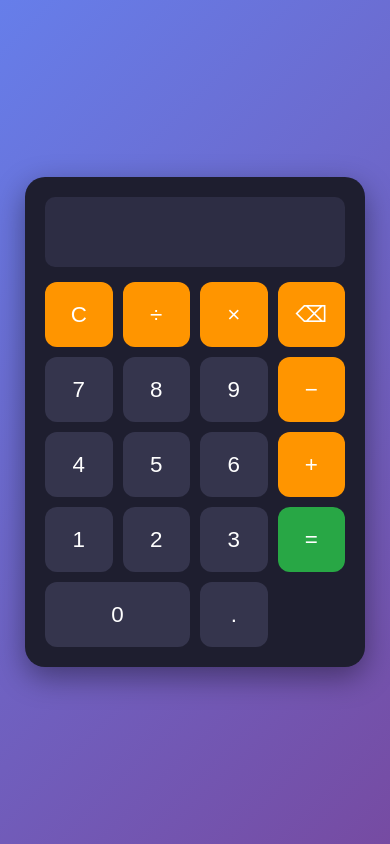
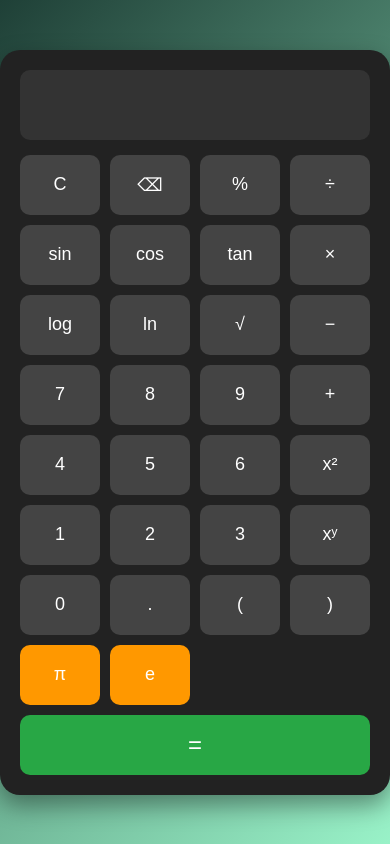
Before and after one commit to prashantmendhe65-eng/calculator, a plain HTML site: page index.html in a window 390 px wide. Drawn offline with Linux system fonts and the light colour scheme.

Commit message:
scientific_calculator
# Scientific Calculator

## Overview

Scientific Calculator is a web-based application developed using HTML, CSS, and JavaScript. It provides both basic arithmetic calculations and advanced scientific functions through a modern and user-friendly interface.

## Features

### Basic Operations

* Addition (+)
* Subtraction (-)
* Multiplication (×)
* Division (÷)
* Percentage (%)
* Decimal calculations

### Scientific Functions

* Sine (sin)
* Cosine (cos)
* Tangent (tan)
* Logarithm (log)
* Natural Logarithm (ln)
* Square Root (√)
* Power (x²)
* Exponential Power (xʸ)
* Pi (π)
* Euler's Number (e)
* Parentheses Support

### Additional Features

* Clear Screen (C)
* Delete Last Character (⌫)
* Error Handling for Invalid Expressions
* Responsive Design
* Interactive User Interface

## Technologies Used

* HTML5
* CSS3
* JavaScript (ES6)

## Project Structure

Scientific-Calculator/

├── index.html

├── style.css

└── script.js

## How to Run

1. Download or clone the repository.
2. Open the project folder.
3. Launch `index.html` in any modern web browser.

## Learning Outcomes

* DOM Manipulation
* Event Handling
* JavaScript Math Functions
* Responsive Web Design
* Frontend Development Fundamentals

## Future Enhancements

* Keyboard Input Support
* Calculation History
* Dark/Light Theme
* Memory Functions (M+, M-, MR, MC)
* Degree/Radian Toggle
* Advanced Scientific Functions

## Author

Prashant Mendhe


Developed a responsive scientific calculator web application supporting arithmetic, trigonometric, logarithmic, and exponential operations. Implemented dynamic user interactions, mathematical functions, and error handling using JavaScript while designing a modern user interface with HTML and CSS.

```diff
--- a/index.html
+++ b/index.html
@@ -3,38 +3,59 @@
 <head>
     <meta charset="UTF-8">
     <meta name="viewport" content="width=device-width, initial-scale=1.0">
-    <title>Calculator</title>
+    <title>Scientific Calculator</title>
     <link rel="stylesheet" href="style.css">
 </head>
 <body>
 
 <div class="calculator">
+
     <input type="text" id="display" readonly>
 
     <div class="buttons">
-            <button onclick="clearDisplay()" class="operator">C</button>
-            <button onclick="appendValue('/')" class="operator">÷</button>
-            <button onclick="appendValue('*')" class="operator">×</button>
-            <button onclick="deleteLast()" class="operator">⌫</button>
+
+        <button onclick="clearDisplay()">C</button>
+        <button onclick="deleteLast()">⌫</button>
+        <button onclick="appendValue('%')">%</button>
+        <button onclick="appendValue('/')">÷</button>
+
+        <button onclick="appendFunction('Math.sin(')">sin</button>
+        <button onclick="appendFunction('Math.cos(')">cos</button>
+        <button onclick="appendFunction('Math.tan(')">tan</button>
+        <button onclick="appendValue('*')">×</button>
+
+        <button onclick="appendFunction('Math.log10(')">log</button>
+        <button onclick="appendFunction('Math.log(')">ln</button>
+        <button onclick="appendFunction('Math.sqrt(')">√</button>
+        <button onclick="appendValue('-')">−</button>
 
         <button onclick="appendValue('7')">7</button>
         <button onclick="appendValue('8')">8</button>
         <button onclick="appendValue('9')">9</button>
-            <button onclick="appendValue('-')" class="operator">−</button>
+        <button onclick="appendValue('+')">+</button>
 
         <button onclick="appendValue('4')">4</button>
         <button onclick="appendValue('5')">5</button>
         <button onclick="appendValue('6')">6</button>
-            <button onclick="appendValue('+')" class="operator">+</button>
+        <button onclick="appendFunction('**2')">x²</button>
 
         <button onclick="appendValue('1')">1</button>
         <button onclick="appendValue('2')">2</button>
         <button onclick="appendValue('3')">3</button>
-            <button onclick="calculate()" rowspan="2" class="equal">=</button>
+        <button onclick="appendFunction('**')">xʸ</button>
 
-            <button onclick="appendValue('0')" class="zero">0</button>
+        <button onclick="appendValue('0')">0</button>
         <button onclick="appendValue('.')">.</button>
+        <button onclick="appendValue('(')">(</button>
+        <button onclick="appendValue(')')">)</button>
+
+        <button onclick="appendFunction('Math.PI')" class="wide">π</button>
+        <button onclick="appendFunction('Math.E')" class="wide">e</button>
+
+        <button onclick="calculate()" class="equal">=</button>
+
     </div>
+
 </div>
 
 <script src="script.js"></script>
--- a/script.js
+++ b/script.js
@@ -1,21 +1,33 @@
+window.onload = function () {
+
     const display = document.getElementById("display");
 
-function appendValue(value) {
+    window.appendValue = function(value){
         display.value += value;
     }
 
-function clearDisplay() {
+    window.appendFunction = function(value){
+        display.value += value;
+    }
+
+    window.clearDisplay = function(){
         display.value = "";
     }
 
-function deleteLast() {
+    window.deleteLast = function(){
         display.value = display.value.slice(0, -1);
     }
 
-function calculate() {
-    try {
-        display.value = eval(display.value);
-    } catch {
+    window.calculate = function(){
+
+        try{
+            let result = eval(display.value);
+            display.value = result;
+        }
+        catch(error){
             display.value = "Error";
         }
+
     }
+
+}
--- a/style.css
+++ b/style.css
@@ -1,78 +1,71 @@
-* {
-    margin: 0;
-    padding: 0;
-    box-sizing: border-box;
+*{
+    margin:0;
+    padding:0;
+    box-sizing:border-box;
+    font-family:Arial, sans-serif;
 }
 
-body {
-    height: 100vh;
-    display: flex;
-    justify-content: center;
-    align-items: center;
-    font-family: Arial, sans-serif;
-    background: linear-gradient(135deg, #667eea, #764ba2);
+body{
+    height:100vh;
+    display:flex;
+    justify-content:center;
+    align-items:center;
+    background:linear-gradient(135deg,#1f4037,#99f2c8);
 }
 
-.calculator {
-    width: 340px;
-    background: #1e1e2f;
-    padding: 20px;
-    border-radius: 20px;
-    box-shadow: 0px 10px 30px rgba(0,0,0,0.4);
+.calculator{
+    width:420px;
+    background:#222;
+    padding:20px;
+    border-radius:20px;
+    box-shadow:0 10px 25px rgba(0,0,0,0.4);
 }
 
-#display {
-    width: 100%;
-    height: 70px;
-    border: none;
-    outline: none;
-    text-align: right;
-    font-size: 2rem;
-    padding: 10px;
-    border-radius: 10px;
-    margin-bottom: 15px;
-    background: #2d2d44;
-    color: white;
+#display{
+    width:100%;
+    height:70px;
+    border:none;
+    outline:none;
+    border-radius:10px;
+    margin-bottom:15px;
+    padding:10px;
+    text-align:right;
+    font-size:28px;
+    background:#333;
+    color:white;
 }
 
-.buttons {
-    display: grid;
-    grid-template-columns: repeat(4, 1fr);
-    gap: 10px;
+.buttons{
+    display:grid;
+    grid-template-columns:repeat(4,1fr);
+    gap:10px;
 }
 
-button {
-    height: 65px;
-    border: none;
-    border-radius: 12px;
-    font-size: 1.4rem;
-    cursor: pointer;
-    background: #35354d;
-    color: white;
-    transition: 0.3s;
+button{
+    height:60px;
+    border:none;
+    border-radius:10px;
+    background:#444;
+    color:white;
+    font-size:18px;
+    cursor:pointer;
+    transition:0.3s;
 }
 
-button:hover {
-    background: #4c4c6d;
-    transform: scale(1.05);
+button:hover{
+    background:#666;
 }
 
-.operator {
-    background: #ff9500;
+.wide{
+    background:#ff9800;
 }
 
-.operator:hover {
-    background: #e68900;
+.equal{
+    grid-column:span 4;
+    background:#28a745;
+    font-size:24px;
 }
 
-.equal {
-    background: #28a745;
+.equal:hover{
+    background:#218838;
 }
-
-.equal:hover {
-    background: #218838;
-}
-
-.zero {
-    grid-column: span 2;
-}
```
Lines whose indentation alone changed are shown as unchanged.
